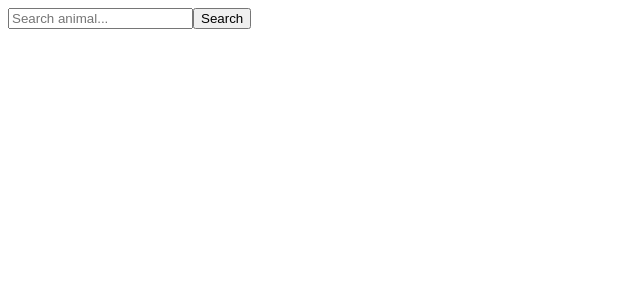
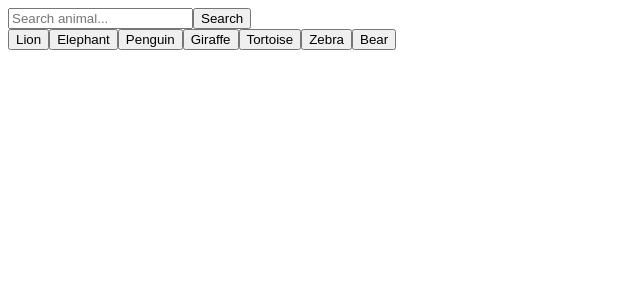
Before and after one commit to CFG-Group-7/CFG-Group-Project, a React (Vite) app: page /search in a window 1280 px wide. Shown: the top 300 px of the page, without its empty margins (0-640 px from the left). Built offline with nearby package versions, Linux system fonts and the light colour scheme.

Commit message:
Search page update, added short cut buttons

```diff
--- a/src/pages/Search.jsx
+++ b/src/pages/Search.jsx
@@ -7,14 +7,22 @@ export default function Search() {
     const [result, setResult] = useState(null);
 
     // This sends a request for the animal the user searches
-    const search = async () => {
+    const search = async (name) => {
+        if (!name) return;
+
+        console.log("Searching for:", name);
+
         const res = await fetch(
-            `/.netlify/functions/animals?name=${animal}`
+            `/.netlify/functions/animals?name=${name}`
         );
         // API returns the data
         const data = await res.json();
+        console.log("API RESPONSE:", data);
         setResult(data);
     };
+
+    // Array storing animals for the short cut search buttons
+    const quickAnimals = ["Lion", "Elephant", "Penguin", "Giraffe", "Tortoise", "Zebra", "Bear"];
 
     // This displays an input box and a button to search
     return (
@@ -25,16 +33,47 @@ export default function Search() {
                 placeholder="Search animal..."
             />
 
-            <button onClick={search}>Search</button>
+            <button onClick={() => search(animal)}>
+                Search
+            </button>
+
+            {/*Short cut search button*/}
+            <div>
+                {quickAnimals.map((animalName) => (
+                    <button
+                        key={animalName}
+                        onClick={() => search(animalName.toLowerCase())}
+                    >
+                        {animalName}
+                    </button>
+                ))}
+            </div>
 
             {result && (
                 <div>
                     <h2>{result.animalName}</h2>
+                    {/*Displays an image of the searched animal */}
+                    {result.images?.fullImage && (
+                        <img
+                            src={result.images.fullImage}
+                            alt={result.animalName}
+                            style={{
+                                maxWidth: "400px",
+                                width: "100%"
+                            }}
+                            />
+                    )}
                     <p>Locations: {result.locations?.join(", ")}</p>
-                    <p>Prey: {result.characteristics?.prey}</p>
                     <p>Habitat: {result.characteristics?.habitat}</p>
                     <p>Diet: {result.characteristics?.diet}</p>
-                    <p>Top speed: {result.characteristics?.top_speed}</p>
+                    {/*If top speed isn't available, it'll instead display prey */}
+                    {!result.characteristics?.top_speed ? (
+                        result.characteristics?.prey && (
+                            <p>Prey: {result.characteristics.prey}</p>
+                        )
+                    ) : (
+                        <p>Top speed: {result.characteristics.top_speed}</p>
+                    )}
                     <p>Lifespan: {result.characteristics?.lifespan}</p>
                     <p>Weight: {result.characteristics?.weight}</p>
                 </div>
@@ -42,16 +81,3 @@ export default function Search() {
         </div>
     );
 }
-
-
-
-// TO TEST PASTE INTO App.jsx
-// import Search from "./pages/Search";
-
-// function App() {
-//   return (
-//     <div>
-//       <Search />
-//     </div>
-//   );
-// }
```
